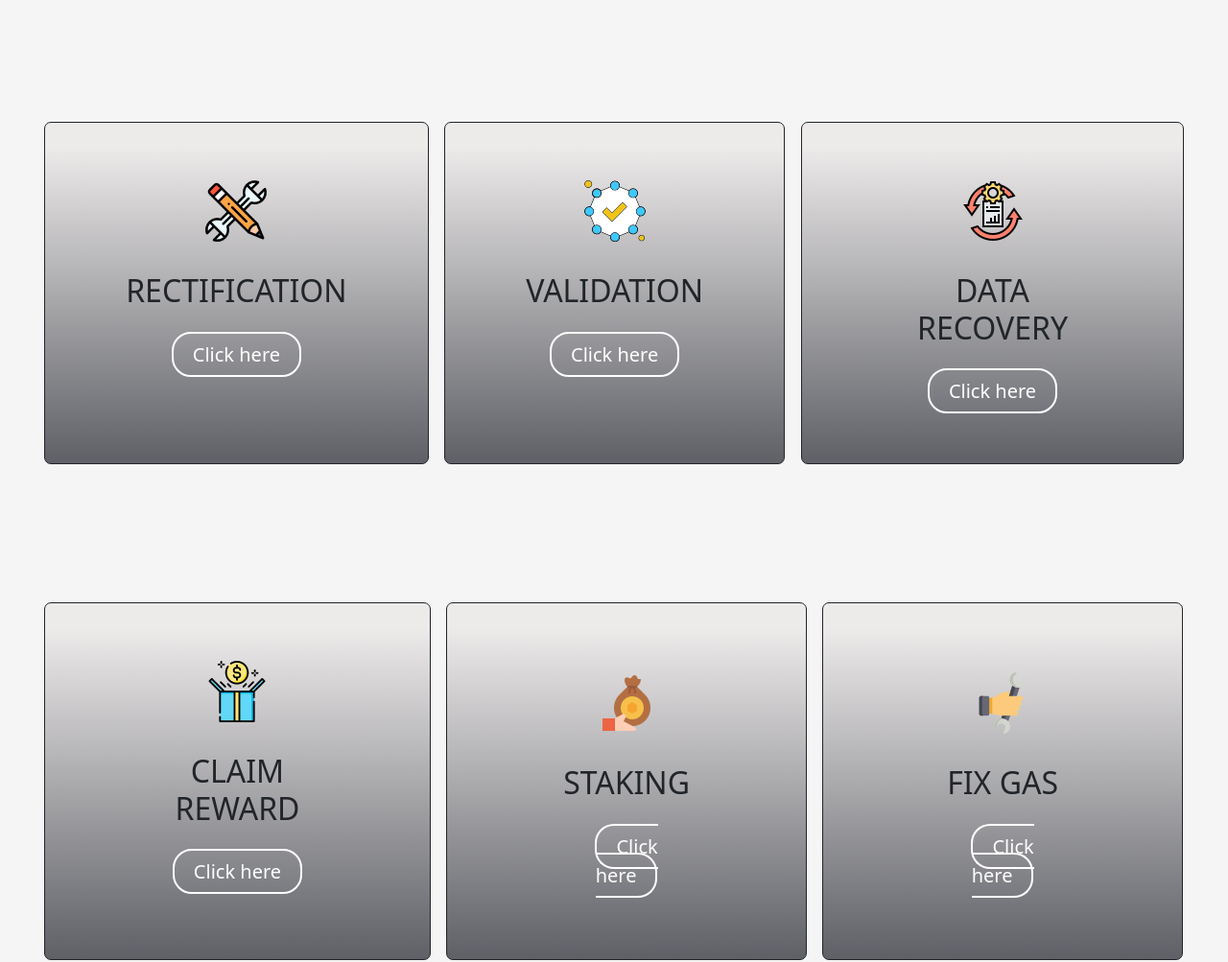
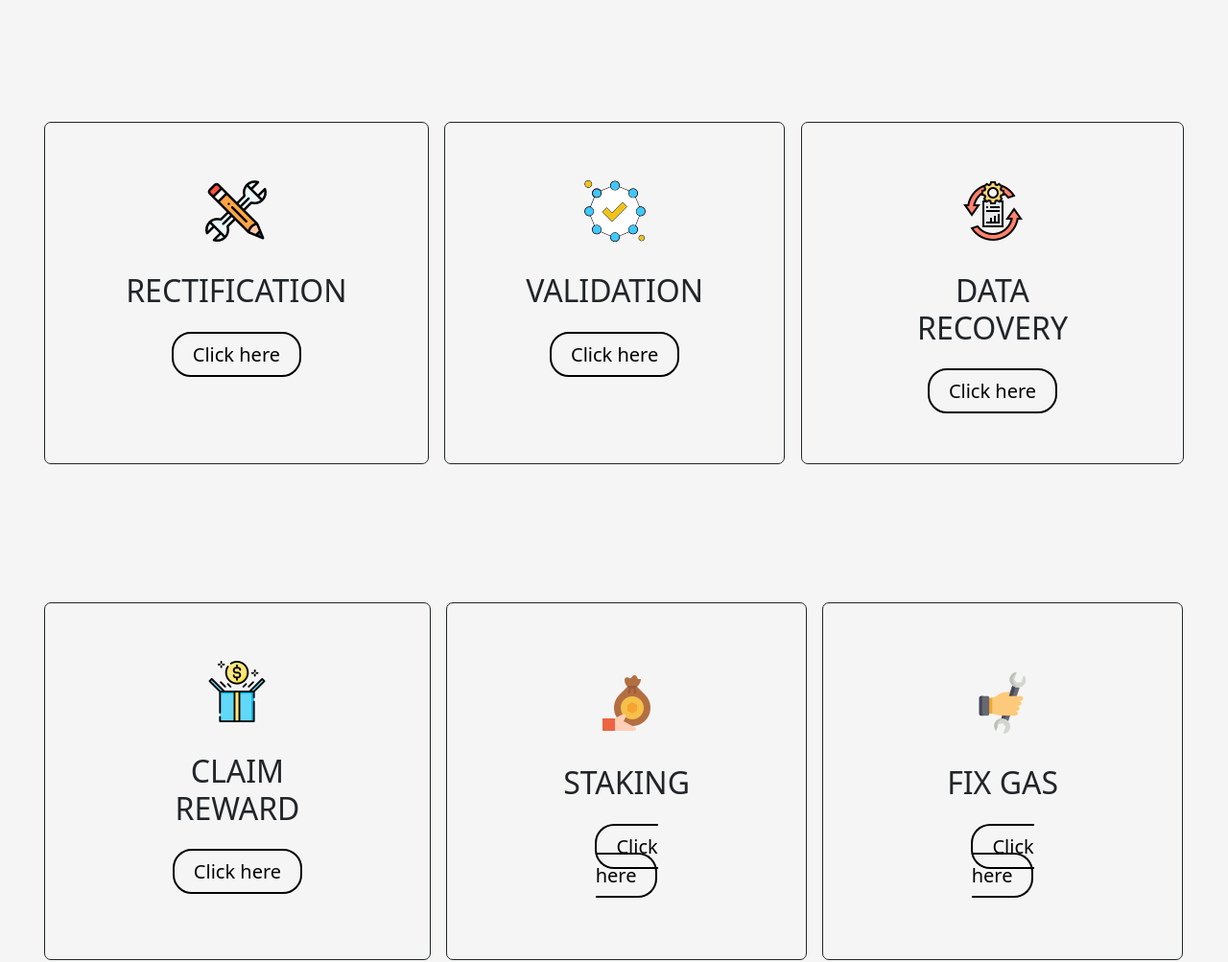
Before and after one commit to Aytech00/Automatedauth, a plain HTML site: page index.html in a window 1280 px wide. Shown: the part 660-1663 px from the top of the page at 96% size. Drawn offline with nearby package versions, Linux system fonts and the light colour scheme.

Commit message:
new commit

```diff
--- a/Walletconnect/style.css
+++ b/Walletconnect/style.css
@@ -38,7 +38,8 @@
 }
 
 .banner-image {
-  width: 85%;
+  width: 85%;border-radius: 15px;
+
 
 }
 
--- a/style.css
+++ b/style.css
@@ -162,7 +162,7 @@
   box-shadow: rgba(0, 0, 0, 0.35) 0px 5px 15px;
   border-radius: 7px;
   background: rgb(22,33,62);
-  background: linear-gradient(0deg, rgb(94, 96, 102) 0%, rgb(237, 234, 234) 93%);
+  background-color: whitesmoke;
 }
 
 .box-title-container {
@@ -174,9 +174,9 @@
 }
 
 .box-button {
-  border: 2px solid var(--white);
+  border: 2px solid var(--black);
   padding: 8px 20px;
-  color: var(--white);
+  color: var(--black);
   border-radius: 20px;
   font-size: 20px;
   text-decoration: none;
```
Also changed, not shown: Walletconnect/index.html (+1 -1 lines), index.html (+1 -0 lines), images/5a9dec0f-028a-46a8-be16-1d93785c6e91.jpeg (added), 1 other file.
